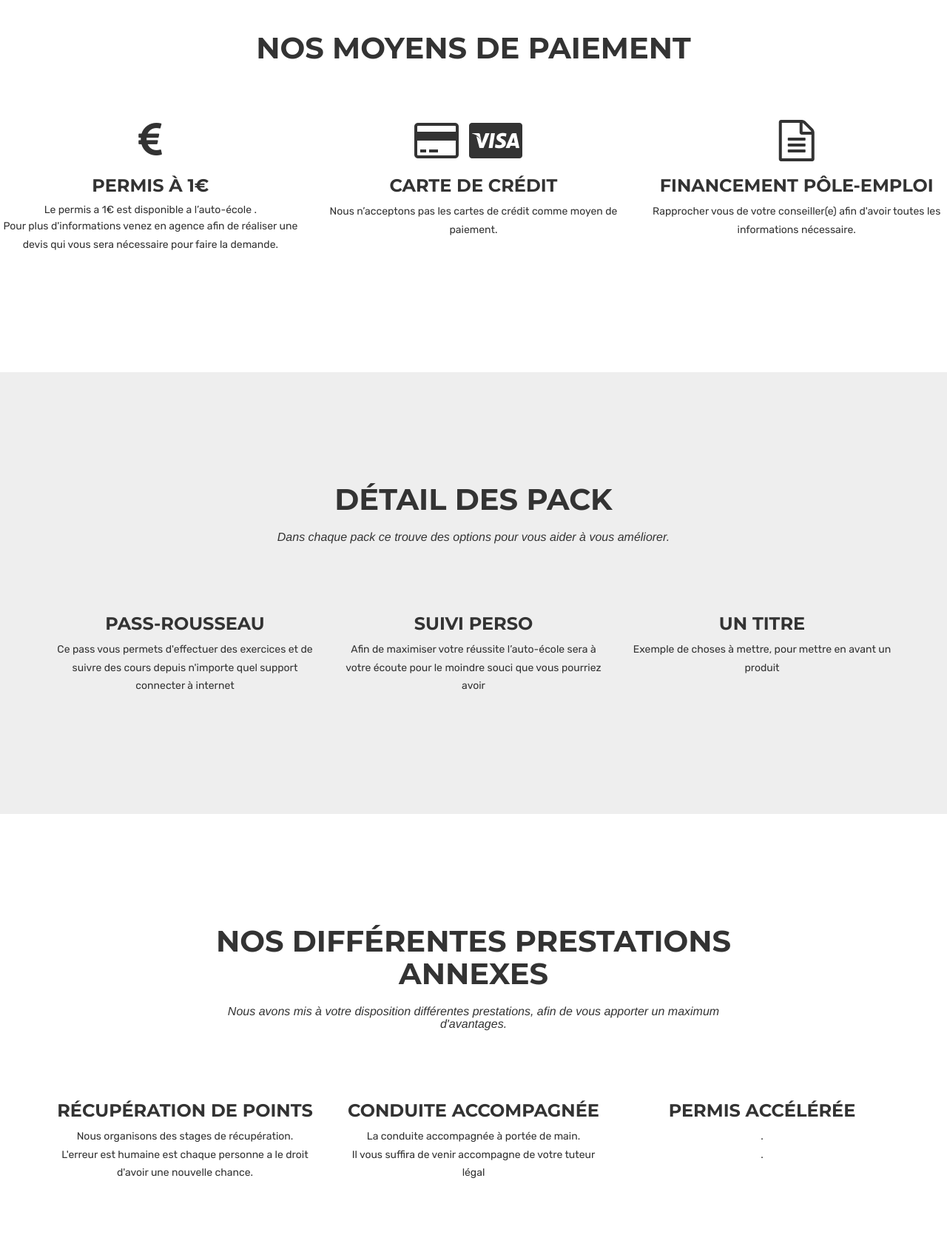
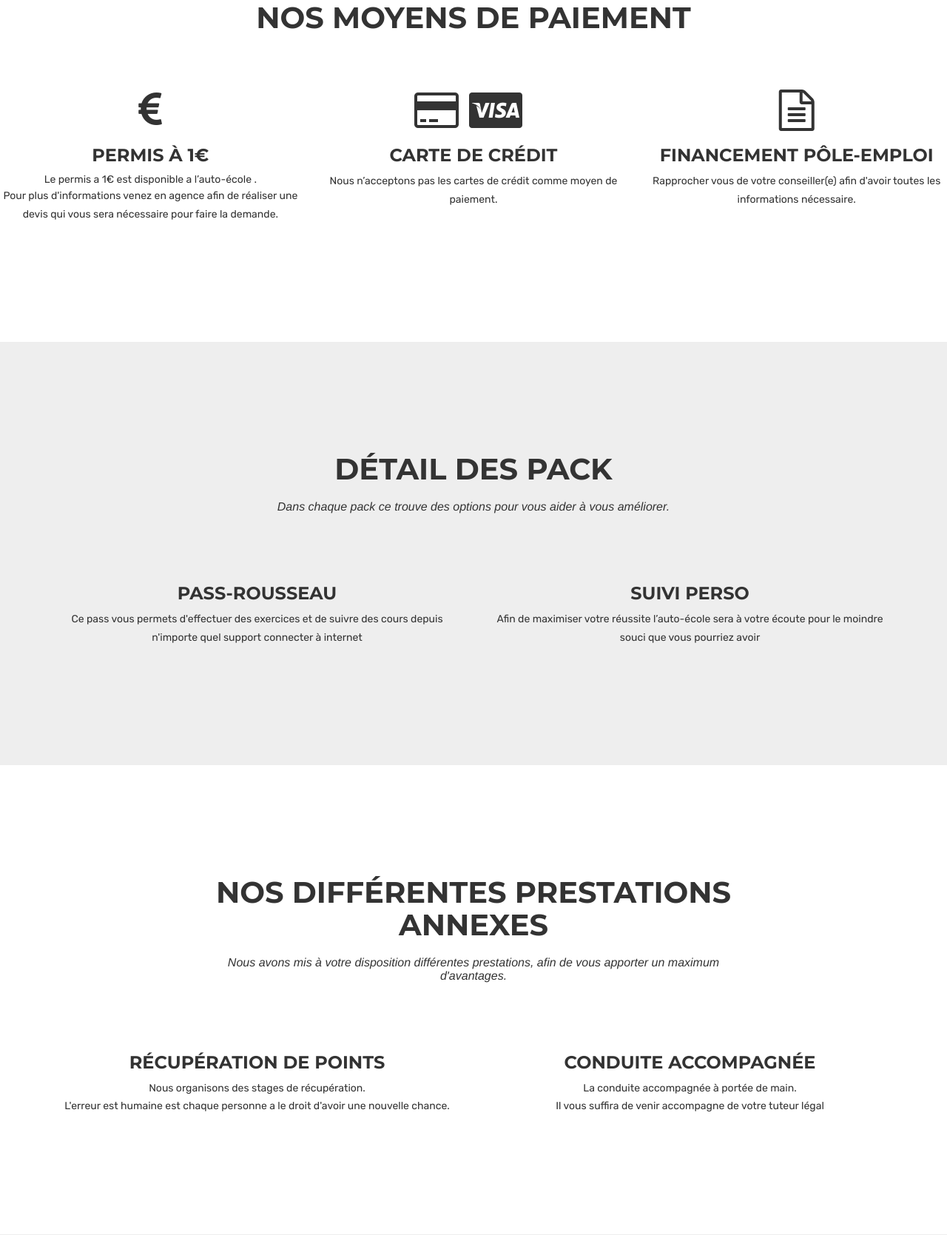
Before and after one commit to toeiazarothis/TSR, a PHP site: page /TSR/beta/tarif.php in a window 1280 px wide. Shown: the part 2106-3775 px from the top of the page at 74% size. Run offline with PHP 8.4, Linux system fonts and the light colour scheme; some libraries are stand-ins or nearby versions; some web fonts are replaced.

Commit message:
modification visuel

```diff
--- a/beta/tarif.php
+++ b/beta/tarif.php
@@ -146,7 +146,6 @@
                 <li class="list-group-item"> Accès en salle de code <span class="fa fa-times pull-right"></span></li>
                 <li class="list-group-item"> Pass-Rousseau <span class="fa fa-times pull-right"></span></li>
                 <li class="list-group-item"> Livret de code <span class="fa fa-times pull-right"></span></li>
-                <li class="list-group-item"> exemple <span class="fa fa-check pull-right"></span></li>
                 <div class="panel-footer"><a type="button" class="btn btn-lg btn-block btn-info" data-toggle="modal" data-target=".modal-lg-4" href="#">Détail</a></div>
               </ul>
             </div>
@@ -181,8 +180,7 @@
             <p>Pour plus d'informations venez en agence afin de réaliser une devis qui vous sera nécessaire pour faire la demande.</a>
             </p>
           </div>
-          <div class="col-md-4"> <span><i class="fa fa-credit-card fa-4x">&nbsp;</i><i
-                class="fa fa-cc-visa fa-4x">&nbsp;</i></span>
+          <div class="col-md-4"> <span><i class="fa fa-credit-card fa-4x">&nbsp;</i><i class="fa fa-cc-visa fa-4x">&nbsp;</i></span>
             <h3>Carte de crédit</h3>
             <p> Nous n’acceptons pas les cartes de crédit comme moyen de paiement.</p>
           </div>
@@ -209,19 +207,15 @@
         <!-- Fin de titre -->
         <!-- 3 exemple de presta -->
         <div class="row">
-          <div class="col-md-4 text-center">
+          <div class="col-md-6 text-center">
             <h3>Pass-Rousseau</h3>
             <p> Ce pass vous permets d'effectuer des exercices et de suivre des
               cours depuis n'importe quel support connecter à internet </p>
           </div>
-          <div class="col-md-4 text-center">
+          <div class="col-md-6 text-center">
             <h3>Suivi perso</h3>
             <p> Afin de maximiser votre réussite l’auto-école sera à votre
               écoute pour le moindre souci que vous pourriez avoir </p>
-          </div>
-          <div class="col-md-4 text-center">
-            <h3>Un titre</h3>
-            <p> Exemple de choses à mettre, pour mettre en avant un produit </p>
           </div>
         </div>
         <!-- Fin d'exemple --> </div>
@@ -239,21 +233,16 @@
           </div>
         </div>
         <div class="row">
-          <div class="col-md-4 col-xs-12 text-center"> <span></span>
+          <div class="col-md-6 col-xs-12 text-center"> <span></span>
             <h3>Récupération de points</h3>
             <p> Nous organisons des stages de récupération.<br>
               L'erreur est humaine est chaque personne a le droit d'avoir une
               nouvelle chance.</p>
           </div>
-          <div class="col-md-4 col-xs-12 text-center"> <span></span>
+          <div class="col-md-6 col-xs-12 text-center"> <span></span>
             <h3>Conduite Accompagnée</h3>
             <p> La conduite accompagnée à portée de main.<br>
               Il vous suffira de venir accompagne de votre tuteur légal</p>
-          </div>
-          <div class="col-md-4 col-xs-12 text-center"> <span></span>
-            <h3>Permis accélérée</h3>
-            <p> . <br>
-              . </p>
           </div>
         </div>
       </div>
```
Also changed, not shown: beta/avisclient.php (+4 -7 lines).
